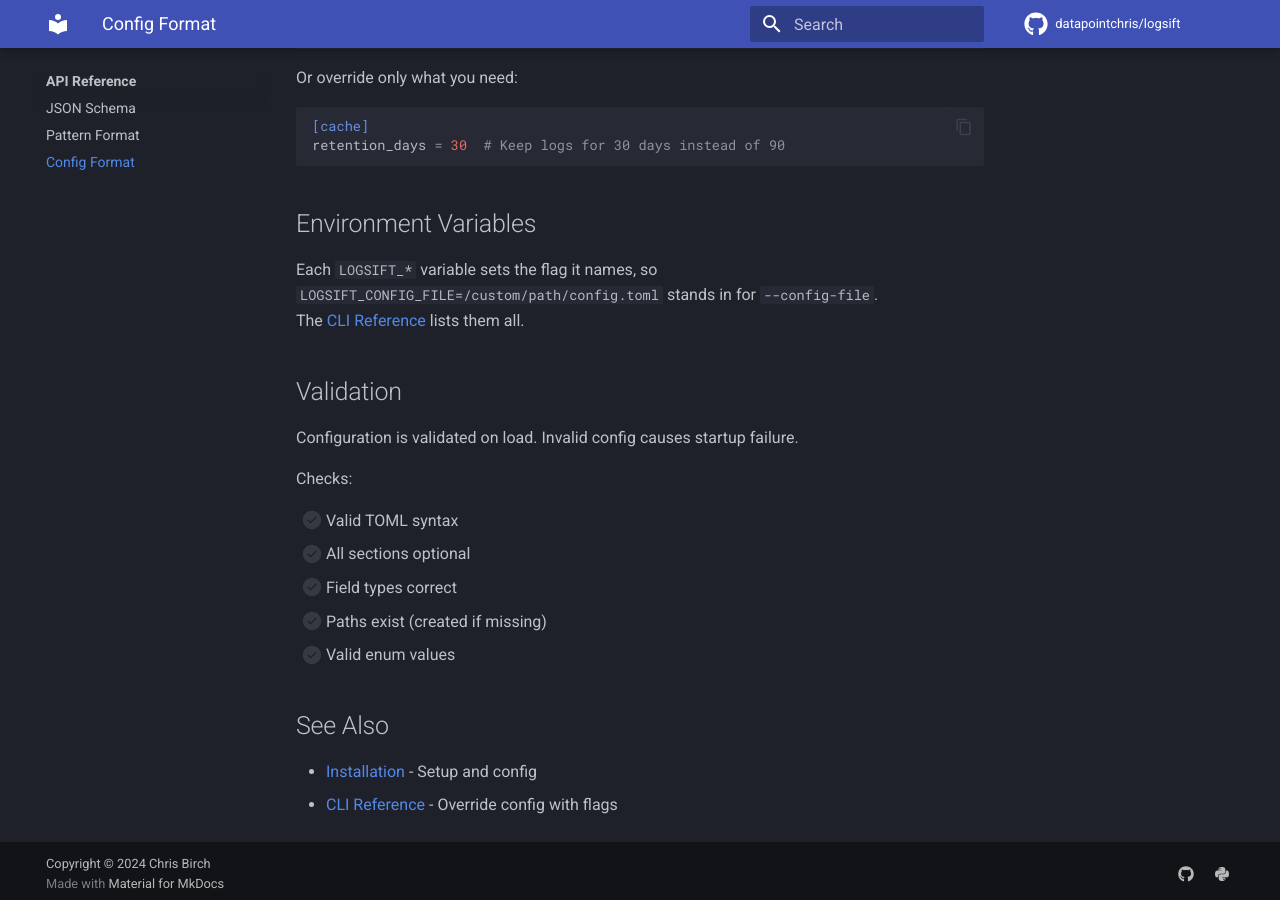
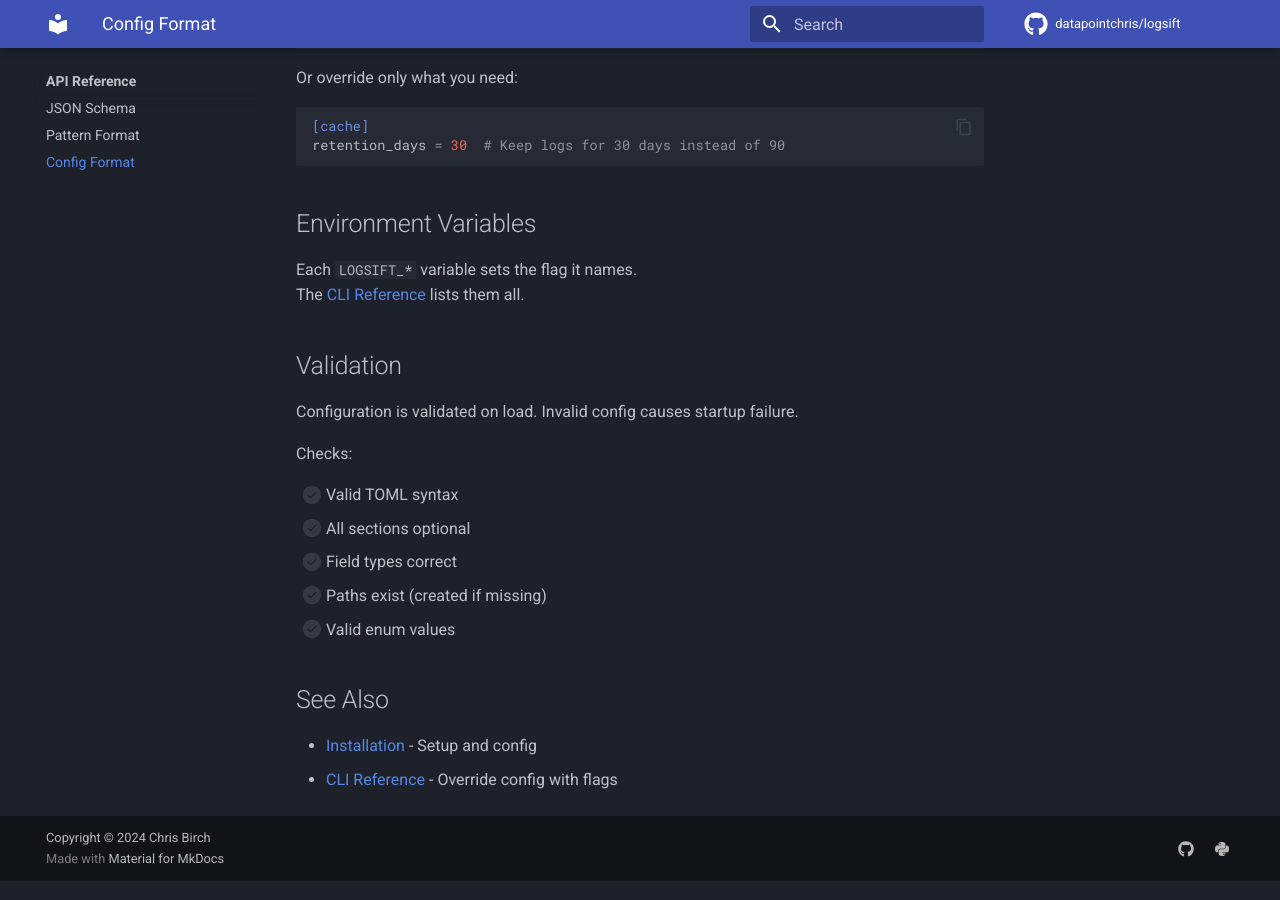
Before and after one commit to datapointchris/logsift, an MkDocs documentation site: the page built from docs/api/config-format.md, in a window 1280 px wide and 900 px high, scrolled down 2718 px. Built offline with MkDocs 1.6.1 and Material for MkDocs 9.7.7, drawn with Linux system fonts in a browser that asks for light colours; comment, search, counter and statistics services are not loaded; the version menu is left out.

Commit message:
docs(config): stop promising LOGSIFT_CONFIG_FILE picks the config file
The environment-variables section said LOGSIFT_CONFIG_FILE stands in for --config-file. The CLI stores --config-file in its context, but nothing reads it and load_config is never called. A reader who set the variable would see no effect and no error.

Keep the general sentence about LOGSIFT_* variables and drop the example. Restore it once the flag loads a file.

```diff
--- a/docs/api/config-format.md
+++ b/docs/api/config-format.md
@@ -121,8 +121,7 @@ retention_days = 30  # Keep logs for 30 days instead of 90
 
 ## Environment Variables
 
-Each `LOGSIFT_*` variable sets the flag it names, so
-`LOGSIFT_CONFIG_FILE=/custom/path/config.toml` stands in for `--config-file`.
+Each `LOGSIFT_*` variable sets the flag it names.
 The [CLI Reference](../cli-reference.md#environment-variables) lists them all.
 
 ## Validation
```
